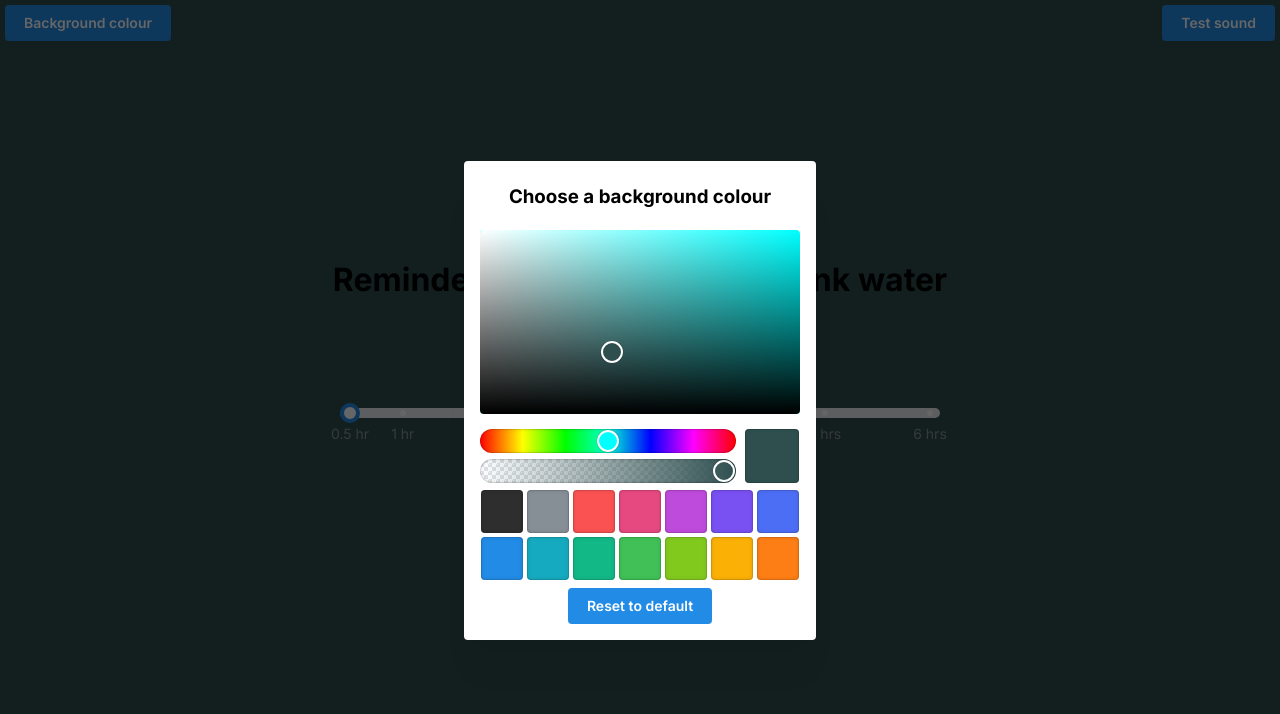
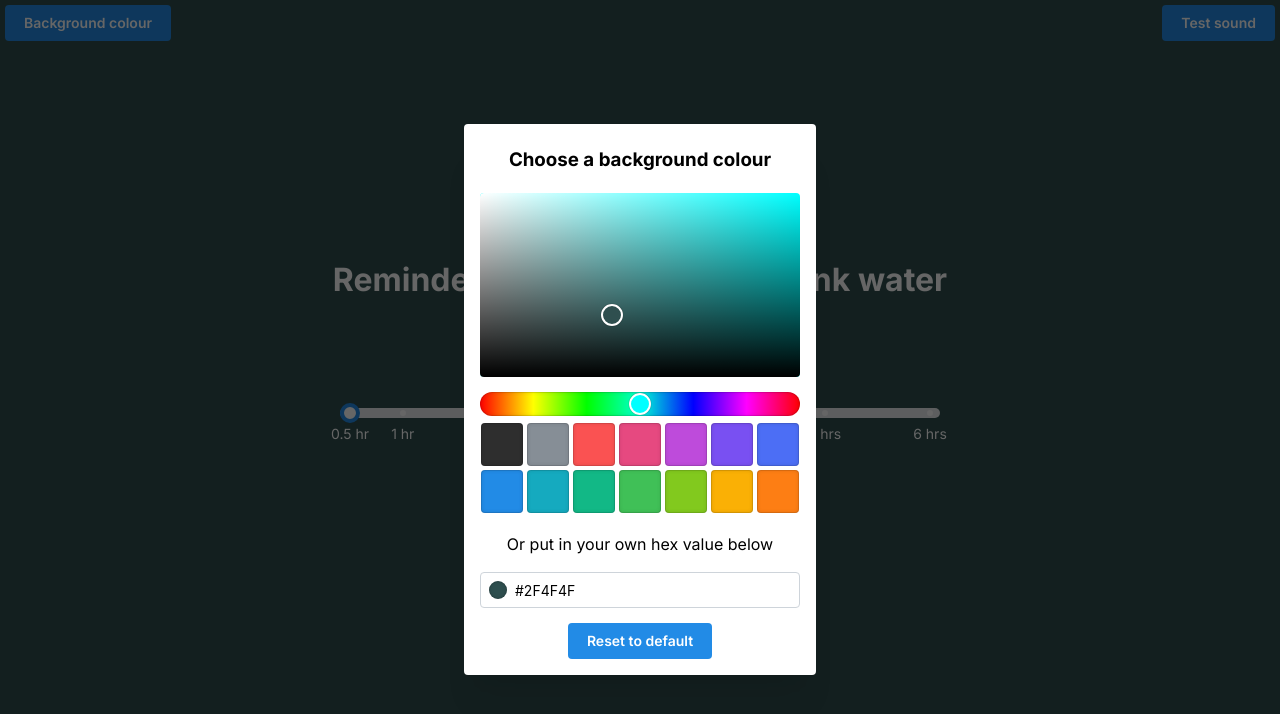
Before and after one commit to SimonasStonkus/posture-check, a Next.js app: page / in a window 1280 px wide. Both pictures are taken after a click on the button "Background colour". Shown: the top 714 px of the page. Built offline with nearby package versions, Linux system fonts and the light colour scheme; no server answers.

Commit message:
added localStorage and hex colour input, moved things around

```diff
--- a/src/app/page.tsx
+++ b/src/app/page.tsx
@@ -1,6 +1,6 @@
 "use client";
-import { useDisclosure } from "@mantine/hooks";
-import { Button, Slider, ColorPicker, Modal } from "@mantine/core";
+import { useDisclosure, useLocalStorage } from "@mantine/hooks";
+import { Button, Slider, ColorPicker, Modal, ColorInput } from "@mantine/core";
 import { useState, useEffect } from "react";
 import { useSound } from "use-sound";
 
@@ -9,8 +9,28 @@ export default function Home() {
   const [play] = useSound("/beep-07a.mp3", { volume: 0.1 });
   const [isPlaying, setIsPlaying] = useState(false);
   const [intervalId, setIntervalId] = useState<number | undefined>(undefined);
-  const [colour, setColour] = useState("rgba(47, 79, 79, 1)");
   const [openedColour, { open, close }] = useDisclosure(false);
+
+  const [colour, setColour] = useLocalStorage({
+    key: "colour",
+    defaultValue: "#2F4F4F",
+  });
+
+  function isColourBright(hexColor: string): boolean {
+    // Remove the hash from the hex color if it exists
+    hexColor = hexColor.replace("#", "");
+
+    // Convert the hex color to RGB
+    const r = parseInt(hexColor.substring(0, 2), 16);
+    const g = parseInt(hexColor.substring(2, 4), 16);
+    const b = parseInt(hexColor.substring(4, 6), 16);
+
+    // Calculate the brightness of the color
+    const brightness = (r * 299 + g * 587 + b * 114) / 1000;
+
+    // If the brightness is less than 128, the color is dark, otherwise it's bright
+    return brightness >= 128;
+  }
 
   const handlePlaySound = () => {
     play();
@@ -68,6 +88,10 @@ export default function Home() {
   return (
     <>
       <div className="container" style={{ backgroundColor: colour }}>
+        <div className="testSoundButtonContainer">
+          <Button onClick={handlePlaySound}>Test sound</Button>
+        </div>
+
         <div
           className="testSoundButtonContainer"
           style={{ right: "auto", left: "0" }}
@@ -78,14 +102,14 @@ export default function Home() {
             onClose={close}
             centered
             withCloseButton={false}
-            style={{
-              textAlign: "center",
-            }}
             size="auto"
+            style={{ textAlign: "center" }}
           >
+            <div>
               <h3 style={{ marginTop: "5px" }}>Choose a background colour</h3>
+
               <ColorPicker
-              format="rgba"
+                format="hex"
                 value={colour}
                 onChange={setColour}
                 swatches={[
@@ -106,17 +130,33 @@ export default function Home() {
                 ]}
                 size="xl"
               />
+              <p>Or put in your own hex value below</p>
+              <ColorInput
+                value={colour}
+                withPicker={false}
+                withEyeDropper={false}
+                placeholder="Hex colour value"
+                onChange={setColour}
+                leftSection={false}
+              ></ColorInput>
 
               <Button
-              onClick={() => setColour("rgba(47, 79, 79, 1)")}
-              style={{ marginTop: "5px" }}
+                onClick={() => setColour("#2F4F4F")}
+                style={{ marginTop: "15px" }}
               >
                 Reset to default
               </Button>
+            </div>
           </Modal>
         </div>
-        <h1>Reminder to sit straight and drink water</h1>
-        <h2>Set your reminder interval</h2>
+
+        <h1 style={{ color: isColourBright(colour) ? "black" : "white" }}>
+          Reminder to sit straight and drink water
+        </h1>
+        <h2 style={{ color: isColourBright(colour) ? "black" : "white" }}>
+          Set your reminder interval
+        </h2>
+
         <div className={"sliderContainer"}>
           <Slider
             min={0.5}
@@ -125,16 +165,19 @@ export default function Home() {
             size="lg"
             marks={marks}
             onChange={(e) => setIntervalState(e)}
+            styles={{
+              markLabel: { color: isColourBright(colour) ? "black" : "white" },
+            }}
           />
         </div>
+
         <div className="box">
-          <h2>Current interval: {timeStringFormatter(interval)}</h2>
+          <h2 style={{ color: isColourBright(colour) ? "black" : "white" }}>
+            Current interval: {timeStringFormatter(interval)}
+          </h2>
           <Button onClick={togglePlay} color={isPlaying ? "red" : "blue"}>
             {isPlaying ? "Pause" : "Play"}
           </Button>
-          <div className="testSoundButtonContainer">
-            <Button onClick={handlePlaySound}>Test sound</Button>
-          </div>
         </div>
       </div>
     </>
```
Lines whose indentation alone changed are shown as unchanged.
